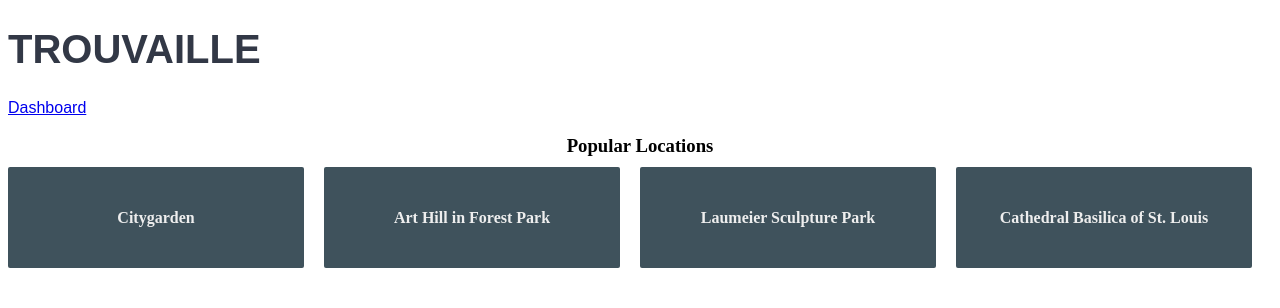
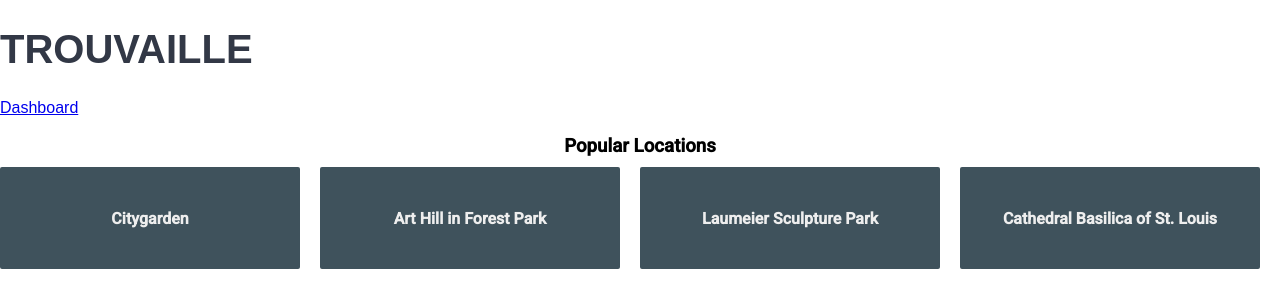
Before and after one commit to smwong/cg-trouvaille, an Angular app: page /dashboard in a window 1280 px wide. Shown: the top 308 px of the page. Built offline with nearby package versions, Linux system fonts and the light colour scheme.

Commit message:
Install Angular Material to app

```diff
--- a/angular.json
+++ b/angular.json
@@ -24,6 +24,7 @@
               "src/assets"
             ],
             "styles": [
+              "./node_modules/@angular/material/prebuilt-themes/indigo-pink.css",
               "src/styles.css"
             ],
             "scripts": []
@@ -89,6 +90,7 @@
               "src/assets"
             ],
             "styles": [
+              "./node_modules/@angular/material/prebuilt-themes/indigo-pink.css",
               "src/styles.css"
             ],
             "scripts": []
@@ -120,6 +122,7 @@
           }
         }
       }
-    }},
+    }
+  },
   "defaultProject": "cg-trouvaille"
 }
--- a/package.json
+++ b/package.json
@@ -12,13 +12,16 @@
   "private": true,
   "dependencies": {
     "@angular/animations": "~8.2.0",
+    "@angular/cdk": "~8.2.2",
     "@angular/common": "~8.2.0",
     "@angular/compiler": "~8.2.0",
     "@angular/core": "~8.2.0",
     "@angular/forms": "~8.2.0",
+    "@angular/material": "^8.2.2",
     "@angular/platform-browser": "~8.2.0",
     "@angular/platform-browser-dynamic": "~8.2.0",
     "@angular/router": "~8.2.0",
+    "hammerjs": "^2.0.8",
     "rxjs": "~6.4.0",
     "tslib": "^1.10.0",
     "zone.js": "~0.9.1"
--- a/src/app/app.module.ts
+++ b/src/app/app.module.ts
@@ -7,6 +7,7 @@ import { VistasComponent } from './vistas/vistas.component';
 import { VistaDetailComponent } from './vista-detail/vista-detail.component';
 import { AppRoutingModule } from './app-routing.module';
 import { DashboardComponent } from './dashboard/dashboard.component';
+import { BrowserAnimationsModule } from '@angular/platform-browser/animations';
 
 
 @NgModule({
@@ -19,7 +20,8 @@ import { DashboardComponent } from './dashboard/dashboard.component';
   imports: [
     BrowserModule,
     FormsModule,
-    AppRoutingModule
+    AppRoutingModule,
+    BrowserAnimationsModule
   ],
   providers: [],
   bootstrap: [ AppComponent ]
--- a/src/index.html
+++ b/src/index.html
@@ -7,6 +7,8 @@
 
   <meta name="viewport" content="width=device-width, initial-scale=1">
   <link rel="icon" type="image/x-icon" href="favicon.ico">
+  <link href="https://fonts.googleapis.com/css?family=Roboto:300,400,500&display=swap" rel="stylesheet">
+  <link href="https://fonts.googleapis.com/icon?family=Material+Icons" rel="stylesheet">
 </head>
 <body>
   <app-root></app-root>
--- a/src/main.ts
+++ b/src/main.ts
@@ -1,3 +1,4 @@
+import 'hammerjs';
 import { enableProdMode } from '@angular/core';
 import { platformBrowserDynamic } from '@angular/platform-browser-dynamic';
 
--- a/src/styles.css
+++ b/src/styles.css
@@ -1 +1,4 @@
 /* You can add global styles to this file, and also import other style files */
+
+html, body { height: 100%; }
+body { margin: 0; font-family: Roboto, "Helvetica Neue", sans-serif; }
```
Also changed, not shown: 1 other file (tests, documents, lock files or other folders).
